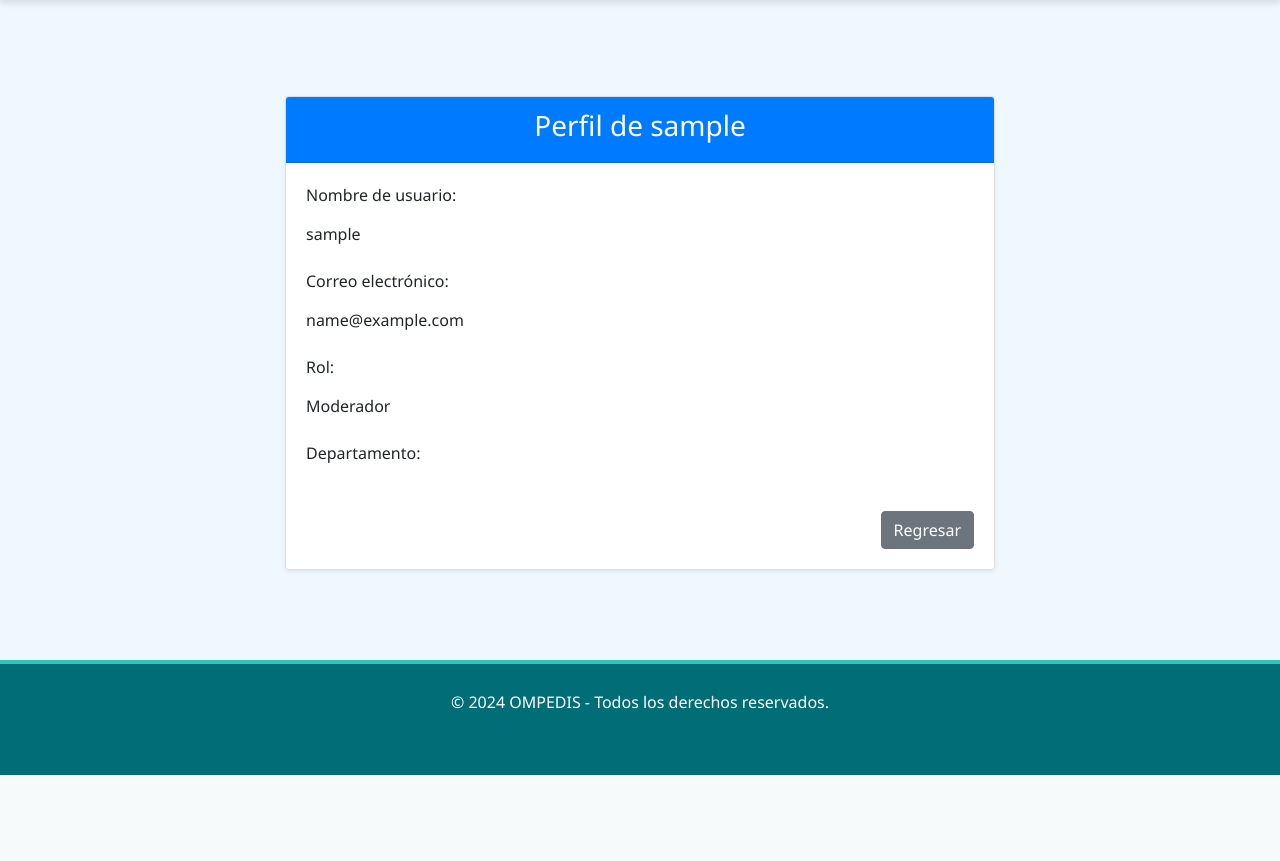
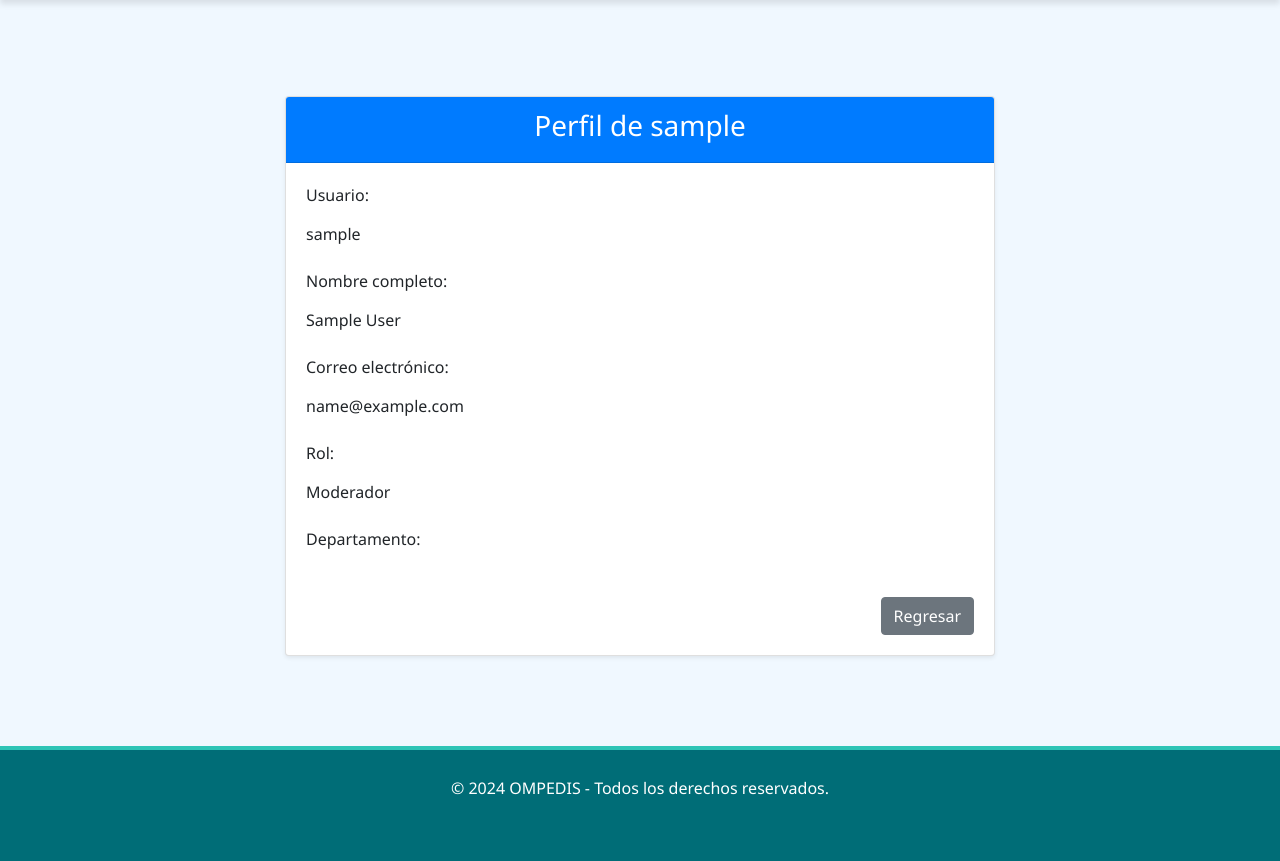
Before and after one commit to lcayaxp/OMPEDIS, a Django app: page /usuarios/perfil/ in a window 1280 px wide. Shown: the part 107-968 px from the top of the page. Before the commit the page ends 882 px from the top, so only its background shows below. Run offline with Django 5.2, Linux system fonts and the light colour scheme; the visitor is signed in with stand-in values (Sample User, id 1); some libraries are stand-ins or nearby versions.

Commit message:
asignación de campos nombre y apellido en usuarios

```diff
--- a/ompedis_project/usuarios/forms.py
+++ b/ompedis_project/usuarios/forms.py
@@ -1,3 +1,4 @@
+# forms.py
 from django import forms
 from django.contrib.auth.forms import UserCreationForm, UserChangeForm
 from .models import CustomUser, ROLES_CHOICES
@@ -6,17 +7,22 @@ from django.contrib.auth.forms import AuthenticationForm
 # Formulario para la creación de usuarios
 class UsuarioCreationForm(UserCreationForm):
     email = forms.EmailField(required=True, widget=forms.EmailInput(attrs={'class': 'form-control', 'placeholder': 'Ingresa tu correo electrónico'}))
+    first_name = forms.CharField(required=True, widget=forms.TextInput(attrs={'class': 'form-control', 'placeholder': 'Ingresa tu nombre'}))
+    last_name = forms.CharField(required=True, widget=forms.TextInput(attrs={'class': 'form-control', 'placeholder': 'Ingresa tu apellido'}))
 
     class Meta(UserCreationForm.Meta):
         model = CustomUser
-        fields = UserCreationForm.Meta.fields + ('email', 'rol', 'departamento')
+        fields = UserCreationForm.Meta.fields + ('first_name', 'last_name', 'email', 'rol', 'departamento')
+
 # Formulario para la modificación de usuarios
 class UsuarioChangeForm(UserChangeForm):
     class Meta:
         model = CustomUser
-        fields = ['username', 'email', 'rol', 'departamento']
+        fields = ['username', 'first_name', 'last_name', 'email', 'rol', 'departamento']
         widgets = {
             'username': forms.TextInput(attrs={'class': 'form-control'}),
+            'first_name': forms.TextInput(attrs={'class': 'form-control'}),
+            'last_name': forms.TextInput(attrs={'class': 'form-control'}),
             'email': forms.EmailInput(attrs={'class': 'form-control'}),
             'rol': forms.Select(attrs={'class': 'form-control'}),
             'departamento': forms.TextInput(attrs={'class': 'form-control'}),
@@ -26,7 +32,7 @@ class UsuarioChangeForm(UserChangeForm):
 class PerfilUsuarioForm(forms.ModelForm):
     class Meta:
         model = CustomUser
-        fields = ['username', 'email', 'rol', 'departamento']
+        fields = ['username', 'first_name', 'last_name', 'email', 'rol', 'departamento']
 
 # Formulario para el login
 class CustomAuthenticationForm(AuthenticationForm):
--- a/ompedis_project/usuarios/templates/usuarios/perfil.html
+++ b/ompedis_project/usuarios/templates/usuarios/perfil.html
@@ -13,8 +13,12 @@
                 </div>
                 <div class="card-body">
                     <div class="mb-3">
-                        <label class="form-label">Nombre de usuario:</label>
+                        <label class="form-label">Usuario:</label>
                         <p class="form-control-plaintext">{{ user.username }}</p>
+                    </div>
+                    <div class="mb-3">
+                        <label class="form-label">Nombre completo:</label>
+                        <p class="form-control-plaintext">{{ user.first_name }} {{ user.last_name }}</p>
                     </div>
                     <div class="mb-3">
                         <label class="form-label">Correo electrónico:</label>
--- a/ompedis_project/usuarios/templates/usuarios/user_detail.html
+++ b/ompedis_project/usuarios/templates/usuarios/user_detail.html
@@ -7,7 +7,8 @@
             <h3 class="text-center">Detalles de {{ user.username }}</h3>
         </div>
         <div class="card-body">
-            <p><strong>Nombre de Usuario:</strong> {{ user.username }}</p>
+            <p><strong>Usuario:</strong> {{ user.username }}</p>
+             <p><strong>Nombre Completo:</strong> {{ user.first_name }} {{ user.last_name }}</p>
             <p><strong>Correo Electrónico:</strong> {{ user.email }}</p>
             <p><strong>Rol:</strong> {{ user.get_rol_display }}</p>
             <p><strong>Departamento:</strong> {{ user.departamento }}</p>
--- a/ompedis_project/usuarios/templates/usuarios/user_list.html
+++ b/ompedis_project/usuarios/templates/usuarios/user_list.html
@@ -7,7 +7,7 @@
     <ul class="list-group">
         {% for user in users %}
             <li class="list-group-item">
-                <a href="{% url 'user_detail' user.pk %}">{{ user.username }}</a>
+                <a href="{% url 'user_detail' user.pk %}">{{ user.first_name }} {{ user.last_name }}</a>
             </li>
         {% endfor %}
     </ul>
```
Also changed, not shown: ompedis_project/usuarios/templates/usuarios/signup.html (+10 -0 lines), ompedis_project/usuarios/templates/usuarios/user_update.html (+10 -0 lines).
